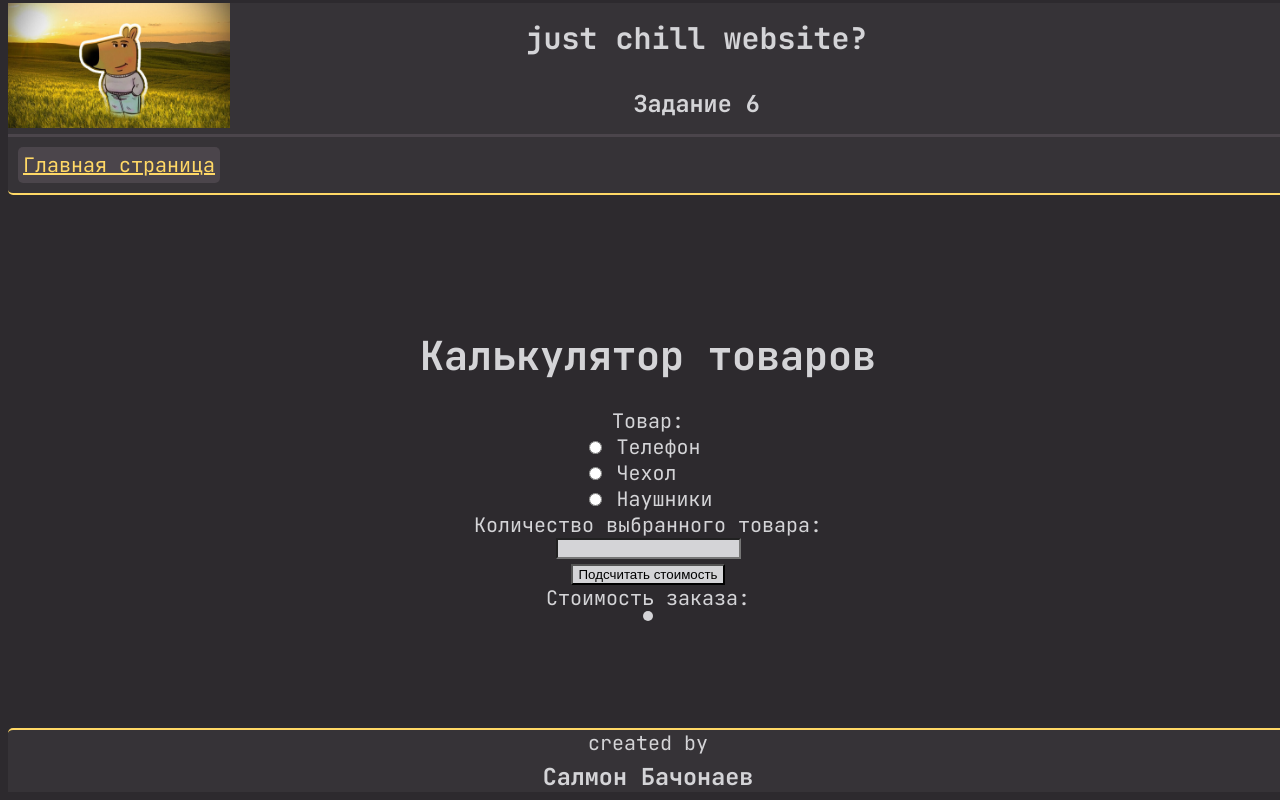
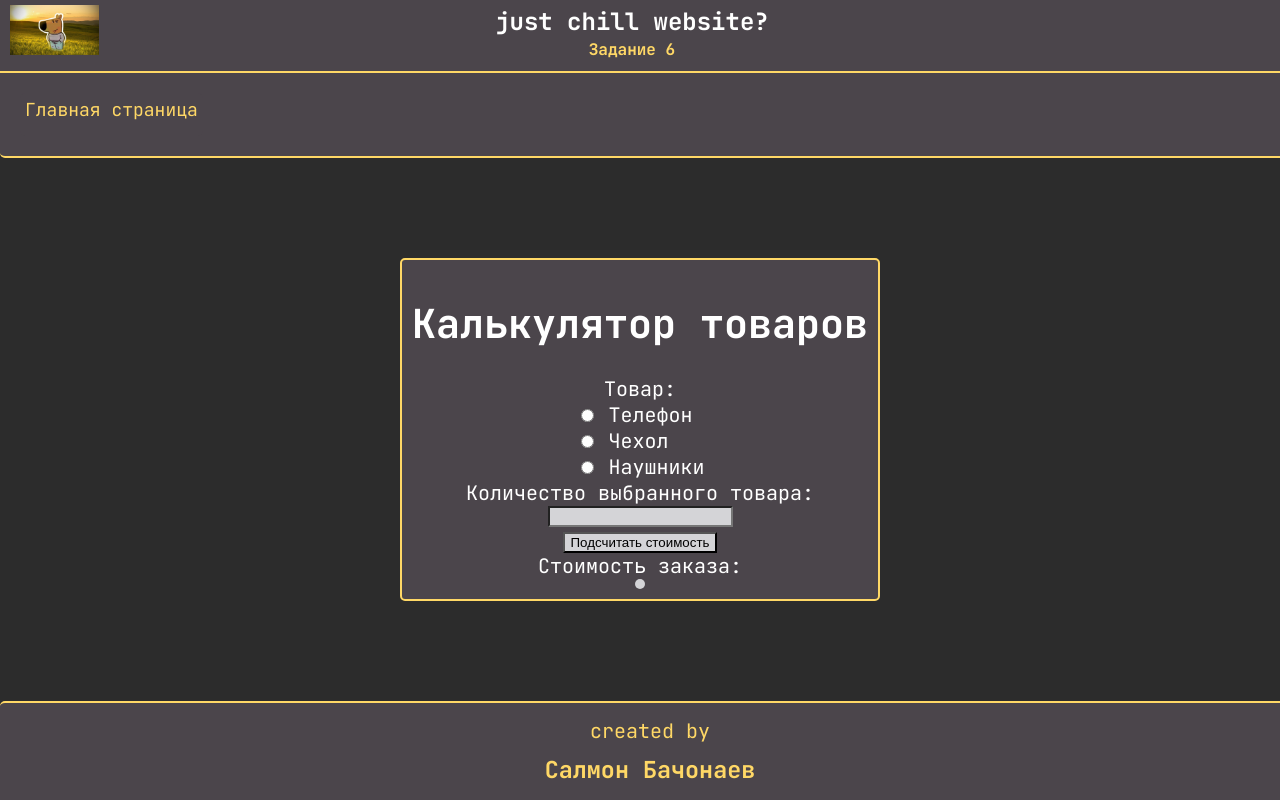
Before and after one commit to Viragg0/Viragg0.github.io, a plain HTML site: page task6/index.html in a window 1280 px wide. Shown: the top 800 px of the page. Drawn offline with Linux system fonts and the light colour scheme.

Commit message:
Update style.css

```diff
--- a/task6/style.css
+++ b/task6/style.css
@@ -1,4 +1,14 @@
 /* Общие стили */
+body {
+    font-family: 'JetBrains Mono', monospace;
+    background-color: #2c2c2c;
+    color: #ffffff;
+    margin: 0;
+    padding: 0;
+    box-sizing: border-box;
+}
+
+/* Блоки */
 .box {
     background-color: #4b454b;
     border: #ffd866 solid 2px;
@@ -8,7 +18,10 @@
 
 div.calculator,
 div.services_calculator {
-    @extend .box;
+    background-color: #4b454b;
+    border: #ffd866 solid 2px;
+    border-radius: 5px;
+    padding: 10px;
     margin: 25px auto;
     display: flex;
     flex-direction: column;
@@ -78,3 +91,68 @@ div.case_add.active {
         width: 100%;
     }
 }
+
+/* Шапка */
+header {
+    display: flex;
+    justify-content: space-between;
+    align-items: center;
+    background-color: #4b454b;
+    padding: 10px;
+    border-bottom: 2px solid #ffd866;
+}
+
+.header-logo img {
+    height: 50px;
+}
+
+.header-info {
+    text-align: right;
+}
+
+.header-title {
+    font-size: 24px;
+    margin: 0;
+}
+
+.header-task {
+    font-size: 16px;
+    margin: 0;
+    color: #ffd866;
+}
+
+/* Ссылки */
+a {
+    text-decoration: none;
+    color: #ffd866;
+}
+
+a:hover {
+    color: #ffffff;
+}
+
+/* Боковая панель */
+aside {
+    background-color: #4b454b;
+    padding: 10px;
+    border-right: 2px solid #ffd866;
+}
+
+.aside-link a {
+    display: block;
+    margin-bottom: 10px;
+    font-size: 18px;
+}
+
+/* Подвал */
+footer {
+    text-align: center;
+    padding: 10px;
+    background-color: #4b454b;
+    border-top: 2px solid #ffd866;
+}
+
+.text_in_footer {
+    margin: 0;
+    color: #ffd866;
+}
```
